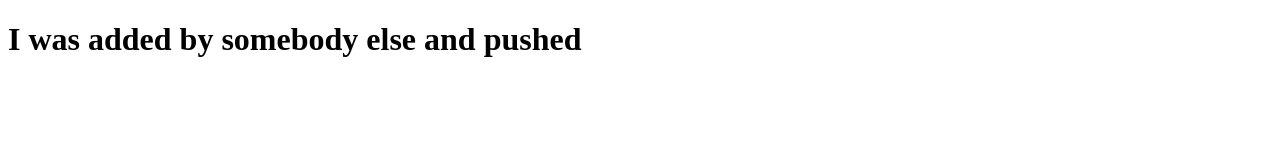
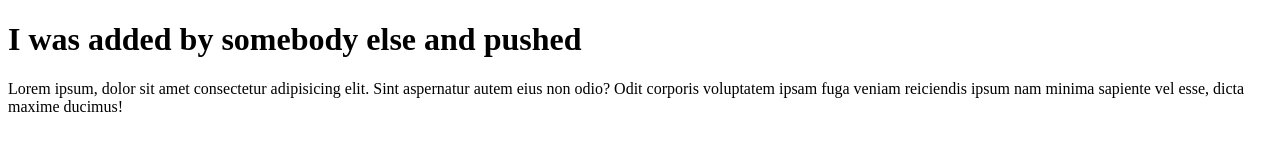
Before and after one commit to jonly03/curly-octo-pancake, a plain HTML site: page index.html in a window 1280 px wide. Drawn offline with Linux system fonts and the light colour scheme.

Commit message:
added paragraph

```diff
--- a/index.html
+++ b/index.html
@@ -7,5 +7,10 @@
   </head>
   <body>
     <h1>I was added by somebody else and pushed</h1>
+    <p>
+      Lorem ipsum, dolor sit amet consectetur adipisicing elit. Sint aspernatur
+      autem eius non odio? Odit corporis voluptatem ipsam fuga veniam reiciendis
+      ipsum nam minima sapiente vel esse, dicta maxime ducimus!
+    </p>
   </body>
 </html>
```
